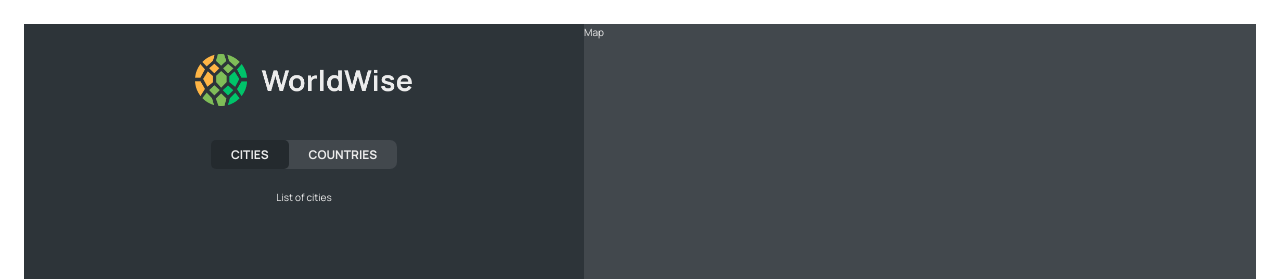
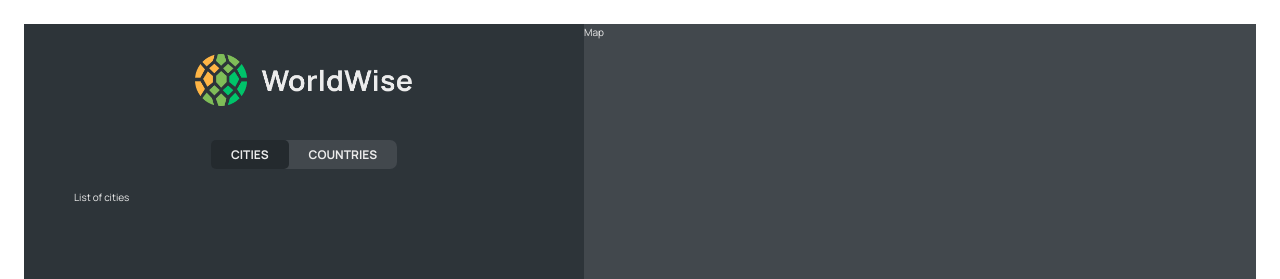
Before and after one commit to eryxmiliaris/10-worldwise, a React (Vite) app: page /app/cities in a window 1280 px wide. Shown: the top 279 px of the page. Built offline with nearby package versions, Linux system fonts and the light colour scheme.

Commit message:
Move list of cities to separate component

```diff
--- a/src/App.jsx
+++ b/src/App.jsx
@@ -5,6 +5,7 @@
 import PageNotFound from "./pages/PageNotFound";
 import AppLayout from "./pages/AppLayout";
 import Login from "./pages/Login";
+import CityList from "./components/CityList";
 
 function App() {
   return (
@@ -15,8 +16,8 @@
         <Route path="pricing" element={<Pricing />} />
         <Route path="login" element={<Login />} />
         <Route path="app" element={<AppLayout />}>
-          <Route index element={<p>List of cities</p>} />
-          <Route path="cities" element={<p>List of cities</p>} />
+          <Route index element={<CityList />} />
+          <Route path="cities" element={<CityList />} />
           <Route path="countries" element={<p>List of countires</p>} />
           <Route path="Form" element={<p>Form</p>} />
         </Route>
--- /dev/null
+++ b/src/components/CityList.jsx
@@ -0,0 +1,7 @@
+import styles from "./CityList.module.css";
+
+function CityList() {
+  return <div className={styles.cityList}>List of cities</div>;
+}
+
+export default CityList;
```
